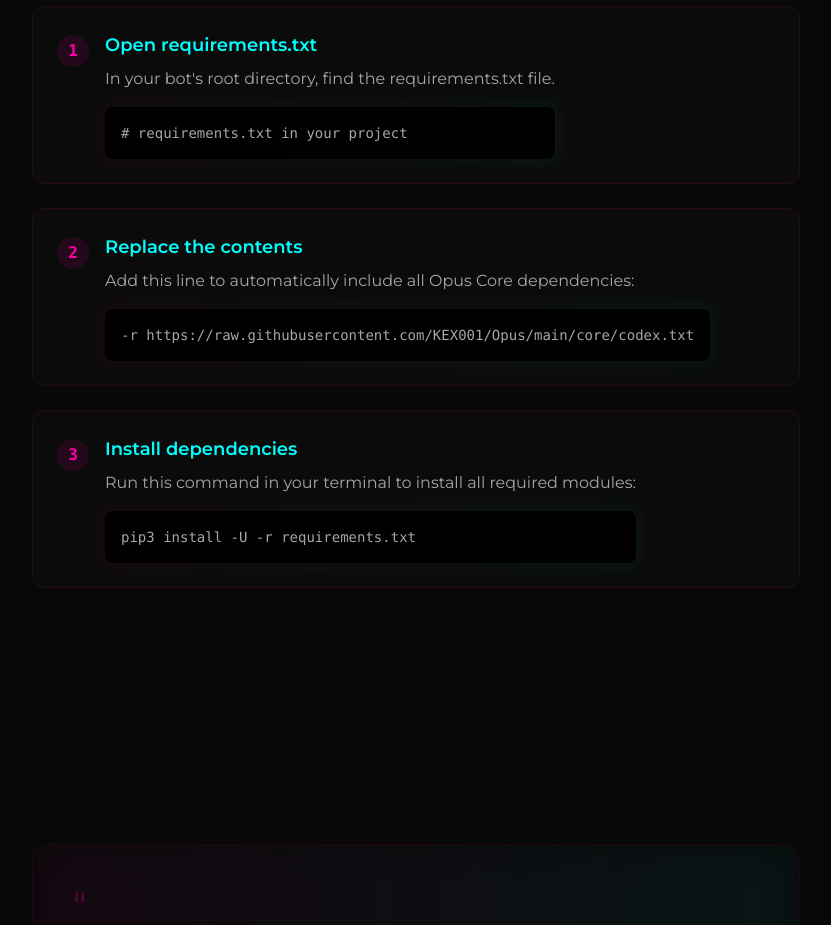
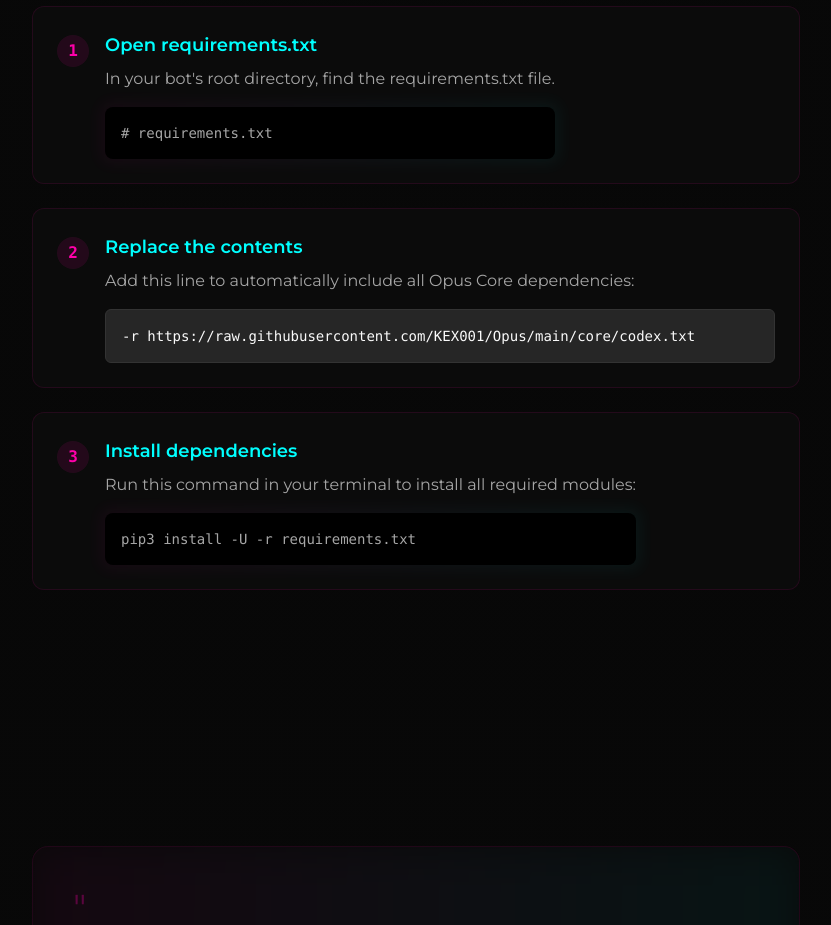
Before and after one commit to KEX001/Opus, a Next.js app: page / in a window 1280 px wide. Shown: the part 3860-4785 px from the top of the page, without its empty margins (224-1055 px from the left). Built offline with nearby package versions, Linux system fonts and the light colour scheme.

Commit message:
Update page.tsx

```diff
--- a/app/page.tsx
+++ b/app/page.tsx
@@ -276,7 +276,7 @@ export default function Home() {
                   <div>
                     <h3 className="text-lg font-semibold mb-2 text-secondary">Open requirements.txt</h3>
                     <p className="text-muted-foreground mb-4">In your bot's root directory, find the requirements.txt file.</p>
-                    <CodeBlock code={"# requirements.txt in your project"} />
+                    <CodeBlock code={"# requirements.txt"} />
                   </div>
                 </div>
               </div>
@@ -291,10 +291,14 @@ export default function Home() {
                       <span className="font-mono font-bold">2</span>
                     </div>
                   </div>
-                  <div>
+                  <div className="flex-1 min-w-0">
                     <h3 className="text-lg font-semibold mb-2 text-secondary">Replace the contents</h3>
                     <p className="text-muted-foreground mb-4">Add this line to automatically include all Opus Core dependencies:</p>
-                    <CodeBlock code={"-r https://raw.githubusercontent.com/KEX001/Opus/main/core/codex.txt"} />
+                    <div className="overflow-x-auto">
+                      <pre className="whitespace-nowrap bg-muted p-4 text-sm font-mono rounded-md border border-border">
+                        <code>-r https://raw.githubusercontent.com/KEX001/Opus/main/core/codex.txt</code>
+                      </pre>
+                    </div>
                   </div>
                 </div>
               </div>
```
